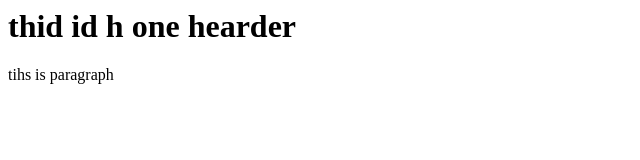
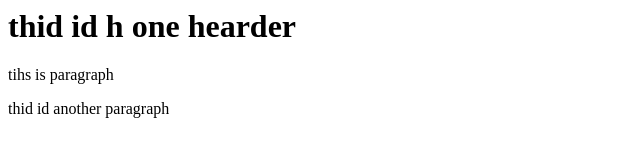
Before and after one commit to nouredden/Coursera, a plain HTML site: page index.html in a window 1280 px wide. Shown: the whole page, without its empty margins (0-640 px from the left). Drawn offline with Linux system fonts and the light colour scheme.

Commit message:
third commit

```diff
--- a/index.html
+++ b/index.html
@@ -2,4 +2,5 @@
 <title>Index</title>
     <h1>thid id h one hearder</h1>
     <p>tihs is paragraph</p>
+    <p>thid id another paragraph</p>
 </html>
```
